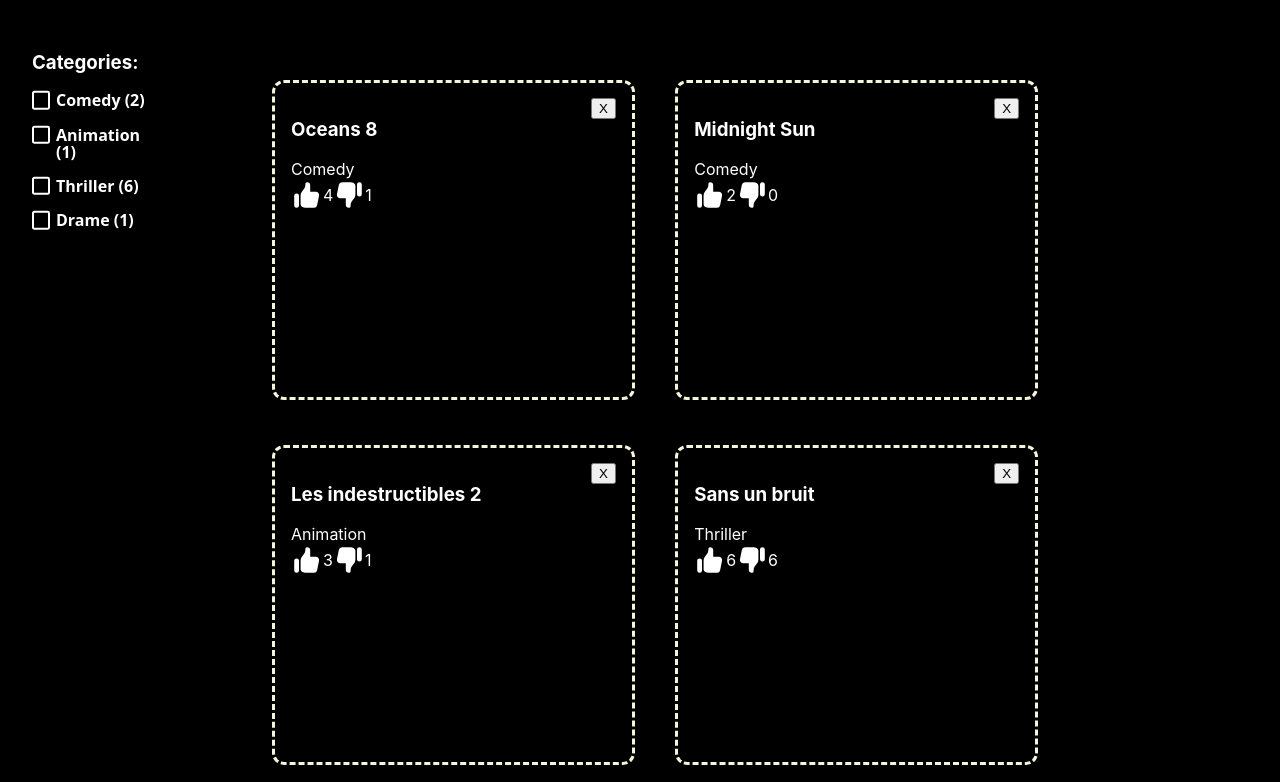
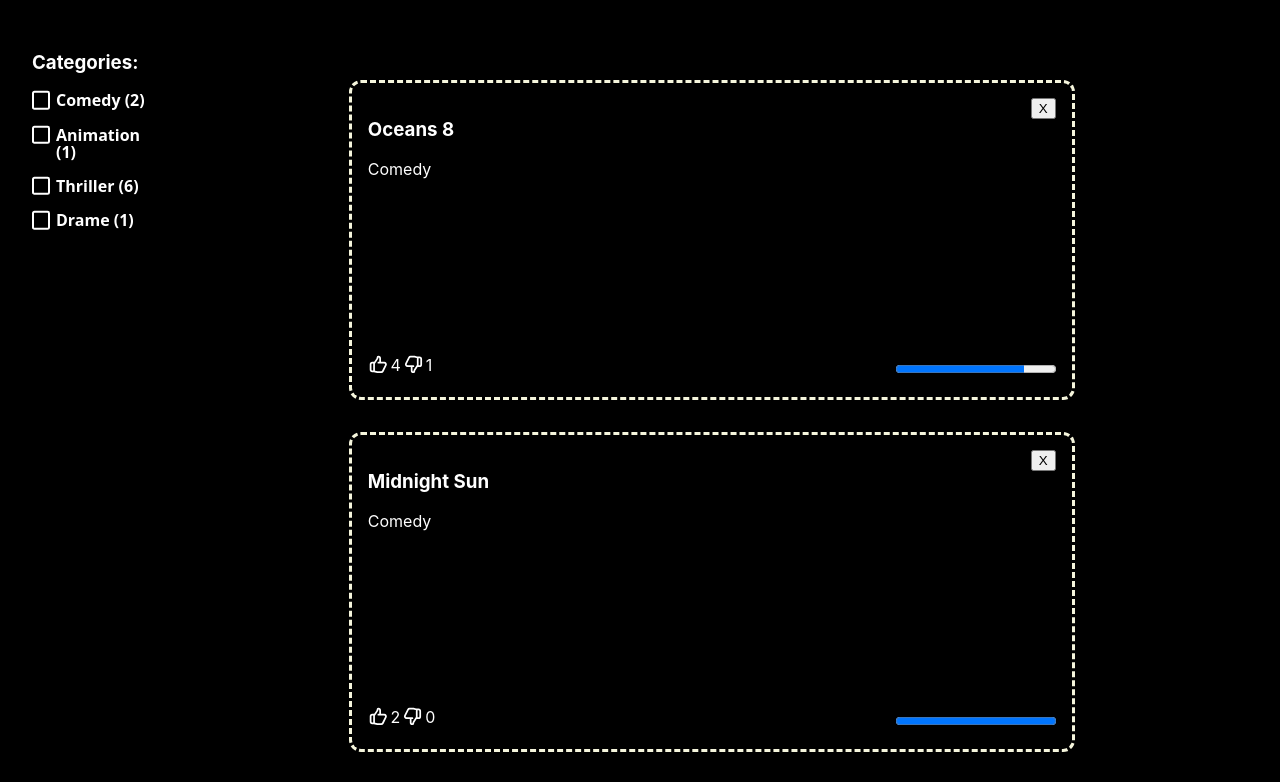
Before and after one commit to abdoum/movies, a React (Create React App) app: page / in a window 1280 px wide. Shown: the top 782 px of the page. Built offline with nearby package versions, Linux system fonts and the light colour scheme.

Commit message:
Feature: added likes-ratio-bar

```diff
--- a/src/components/LikeButton.jsx
+++ b/src/components/LikeButton.jsx
@@ -2,9 +2,9 @@
 import { useDispatch } from 'react-redux';
 import { dislike, like } from '../store/reducers/movie';
 
-const LogoDiv = styled.div`
-  width: 2em;
-  height: 2em;
+const Logo = styled.div`
+  width: 1.3rem;
+  height: 1.3rem;
   cursor: pointer;
 `;
 
@@ -12,34 +12,74 @@
   display: flex;
   position: relative;
   bottom: 0;
-  //display: inline-flex;
   align-items: center;
+  align-self: flex-end;
+  justify-content: space-around;
+`;
+
+const Progress = styled.progress`
+  //background-color: green;
+  display: inline-flex;
+  align-self: flex-end;
+  margin-left: 1em;
+`;
+
+const LikesSection = styled.div`
+  display: flex;
+  justify-content: space-between;
+  margin-top: auto;
+  height: 70%;
+`;
+
+const Counter = styled.div`
+padding: 2px;
 `;
 
 export default function LikeButton({ movie }) {
   const dispatch = useDispatch();
   return (
+    <LikesSection>
       <LogosContainer>
-      <LogoDiv onClick={() => dispatch(like(movie.id))}>
-        <svg xmlns="http://www.w3.org/2000/svg" className="h-5 w-5" viewBox="0 0 20 20" fill="currentColor">
+        <Logo title="like" onClick={() => dispatch(like(movie.id))}>
+          <svg
+            xmlns="http://www.w3.org/2000/svg"
+            className="h-6 w-6"
+            fill="none"
+            viewBox="0 0 24 24"
+            stroke="currentColor"
+            strokeWidth={2}
+          >
             <path
-            d="M2 10.5a1.5 1.5 0 113 0v6a1.5 1.5 0 01-3 0v-6zM6 10.333v5.43a2 2 0 001.106 1.79l.05.025A4 4 0 008.943 18h5.416a2 2 0 001.962-1.608l1.2-6A2 2 0 0015.56 8H12V4a2 2 0 00-2-2 1 1 0 00-1 1v.667a4 4 0 01-.8 2.4L6.8 7.933a4 4 0 00-.8 2.4z"
+              strokeLinecap="round"
+              strokeLinejoin="round"
+              d="M14 10h4.764a2 2 0 011.789 2.894l-3.5 7A2 2 0 0115.263 21h-4.017c-.163 0-.326-.02-.485-.06L7 20m7-10V5a2 2 0 00-2-2h-.095c-.5 0-.905.405-.905.905 0 .714-.211 1.412-.608 2.006L7 11v9m7-10h-2M7 20H5a2 2 0 01-2-2v-6a2 2 0 012-2h2.5"
             />
           </svg>
-      </LogoDiv>
-      <span>
+        </Logo>
+        <Counter>
           {movie.likes}
-      </span>
-      <LogoDiv onClick={() => dispatch(dislike(movie.id))}>
-        <svg xmlns="http://www.w3.org/2000/svg" className="h-5 w-5" viewBox="0 0 20 20" fill="currentColor">
+        </Counter>
+        <Logo title="dislike" onClick={() => dispatch(dislike(movie.id))}>
+          <svg
+            xmlns="http://www.w3.org/2000/svg"
+            className="h-6 w-6"
+            fill="none"
+            viewBox="0 0 24 24"
+            stroke="currentColor"
+            strokeWidth={2}
+          >
             <path
-            d="M18 9.5a1.5 1.5 0 11-3 0v-6a1.5 1.5 0 013 0v6zM14 9.667v-5.43a2 2 0 00-1.105-1.79l-.05-.025A4 4 0 0011.055 2H5.64a2 2 0 00-1.962 1.608l-1.2 6A2 2 0 004.44 12H8v4a2 2 0 002 2 1 1 0 001-1v-.667a4 4 0 01.8-2.4l1.4-1.866a4 4 0 00.8-2.4z"
+              strokeLinecap="round"
+              strokeLinejoin="round"
+              d="M10 14H5.236a2 2 0 01-1.789-2.894l3.5-7A2 2 0 018.736 3h4.018a2 2 0 01.485.06l3.76.94m-7 10v5a2 2 0 002 2h.096c.5 0 .905-.405.905-.904 0-.715.211-1.413.608-2.008L17 13V4m-7 10h2m5-10h2a2 2 0 012 2v6a2 2 0 01-2 2h-2.5"
             />
           </svg>
-      </LogoDiv>
-      <span>
+        </Logo>
+        <Counter>
           {movie.dislikes}
-      </span>
+        </Counter>
       </LogosContainer>
+      <Progress title="likes" max={movie.likes + movie.dislikes} value={movie.likes}> 70% </Progress>
+    </LikesSection>
   );
 }
--- a/src/components/MovieCards.jsx
+++ b/src/components/MovieCards.jsx
@@ -4,19 +4,17 @@
 import LikeButton from './LikeButton';
 
 const Card = styled.div`
-  min-height: 20em;
+  height: 20em;
   min-width: 90%;
   max-width: max(30%);
   margin: 1em;
   padding: 1em;
   border: beige dashed medium;
   border-radius: 12px;
-  //background: antiquewhite;
 `;
 
-const Container = styled.div`
+const CardsContainer = styled.div`
   width: 80%;
-  height: 100%;
   display: grid;
   grid-template-columns: 1fr 1fr;
   align-items: start;
@@ -24,7 +22,7 @@
   overflow: auto;
   margin: 2em;
   padding: 2em;
-  @media (max-width: 60em){
+  @media (max-width: 80em){
     grid-template-columns: 1fr;
   }
 `;
@@ -38,6 +36,11 @@
   }
 `;
 
+const CardsDiv = styled.div`
+  display: flex;
+  justify-content: center;
+  align-items: center;
+`;
 /**
  * Displays each movie in a card
  * @param movies
@@ -48,8 +51,8 @@
   const dispatch = useDispatch();
 
   return (
-    <div>
-      <Container>
+    <CardsDiv>
+      <CardsContainer>
         {movies.map((movie) => (
           <Card key={movie.id}>
             <Title>
@@ -62,7 +65,7 @@
             <LikeButton movie={movie} />
           </Card>
         ))}
-      </Container>
-    </div>
+      </CardsContainer>
+    </CardsDiv>
   );
 }
```
Lines whose indentation alone changed are shown as unchanged.
